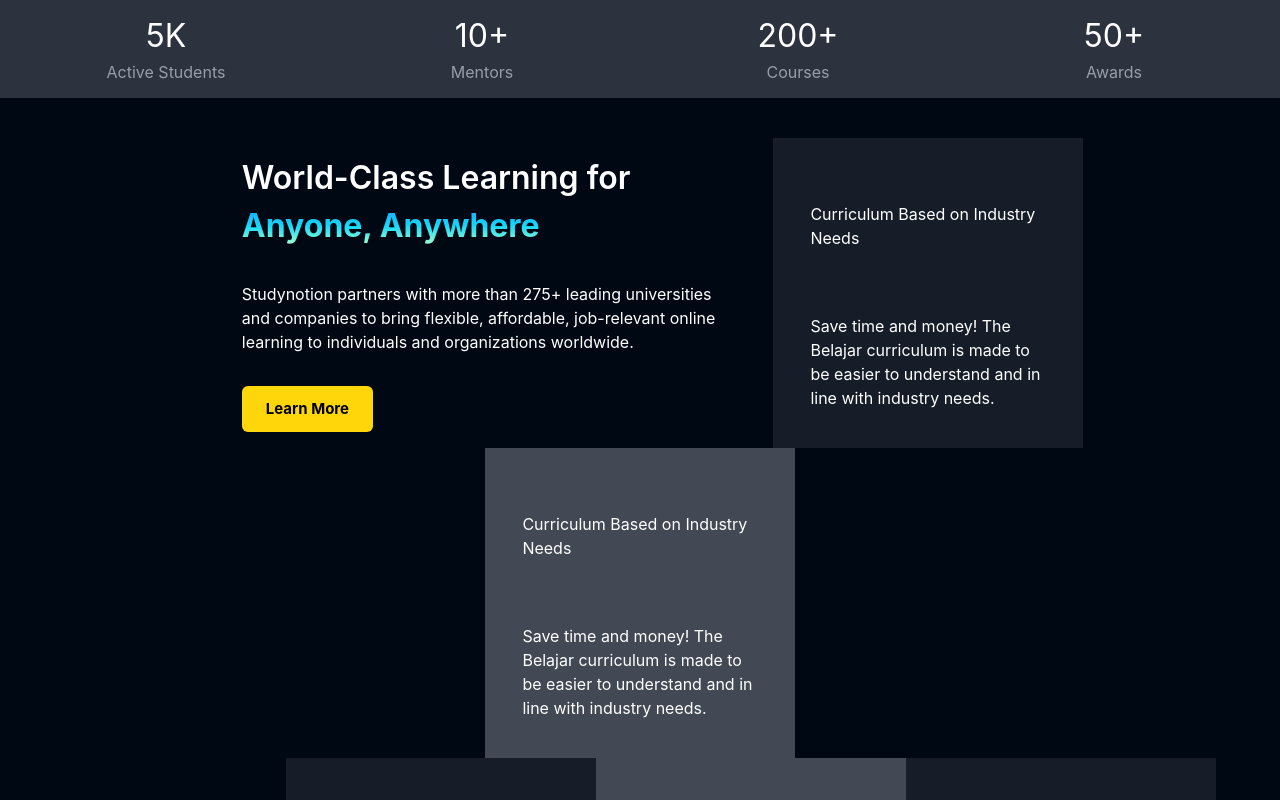
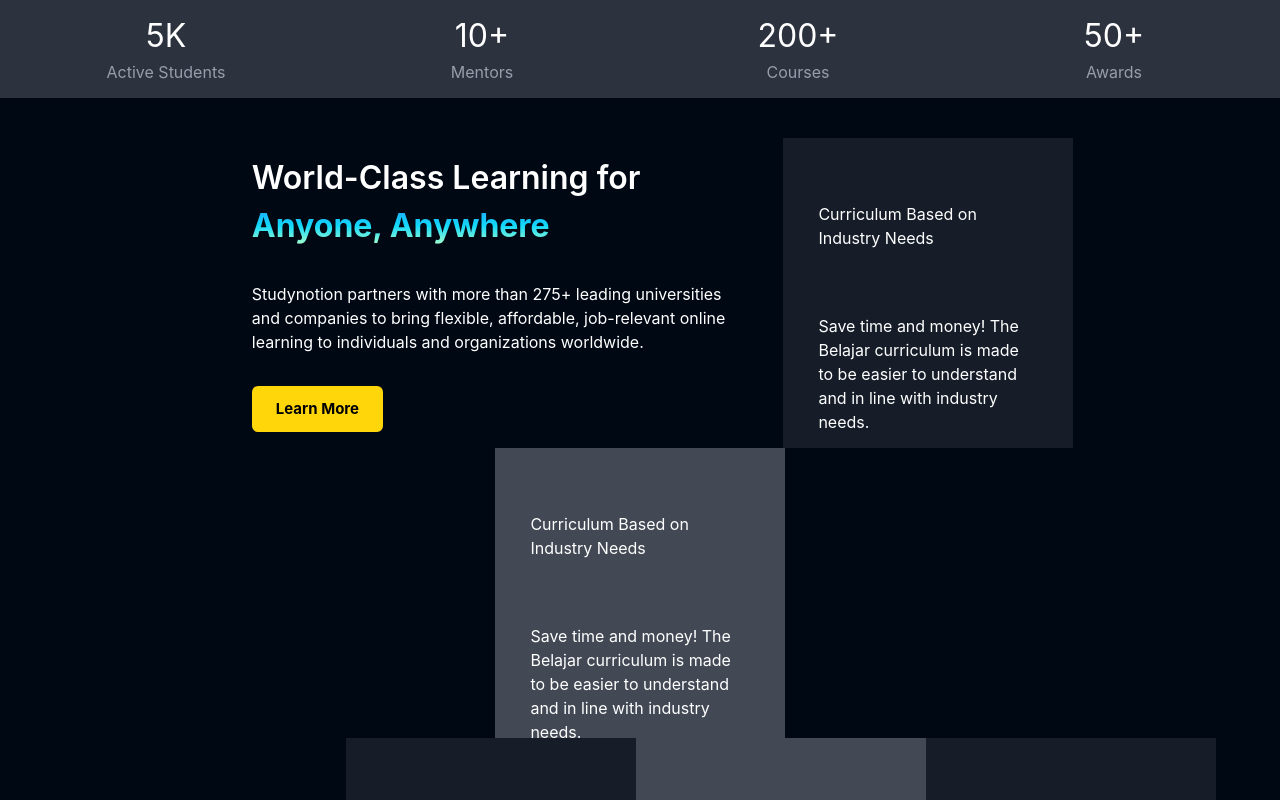
Before and after one commit to prathamesh2083/Edtech-Website, a React (Vite) app: page /about in a window 1280 px wide. Shown: the part 1680-2480 px from the top of the page. Built offline with nearby package versions, Linux system fonts and the light colour scheme.

Commit message:
About page updated

```diff
--- a/src/components/Aboutpage/Box.jsx
+++ b/src/components/Aboutpage/Box.jsx
@@ -3,7 +3,7 @@
 export default function Box({heading,body,active}) {
   return (
     <div
-      className={` aspect-square flex flex-col justify-start gap-16 pt-16 p-8 w-[25%] min-w-[310px] text-center px-2  min-h-[220px]  ${
+      className={`m-[5px] lg:m-0 aspect-square flex flex-col justify-start gap-16 pt-16 p-8 w-[25%] min-w-[290px] text-center px-2  min-h-[220px]  ${
         active ? "bg-richblack-800 text-white" : "bg-richblack-600"
       } `}
     >
--- a/src/pages/About.jsx
+++ b/src/pages/About.jsx
@@ -134,7 +134,9 @@
               <BTN   active>Learn More</BTN>
             </div>
           </div>
+          <div>
 
+          </div>
           <Box
             active
             className="w-[25%]"
```
